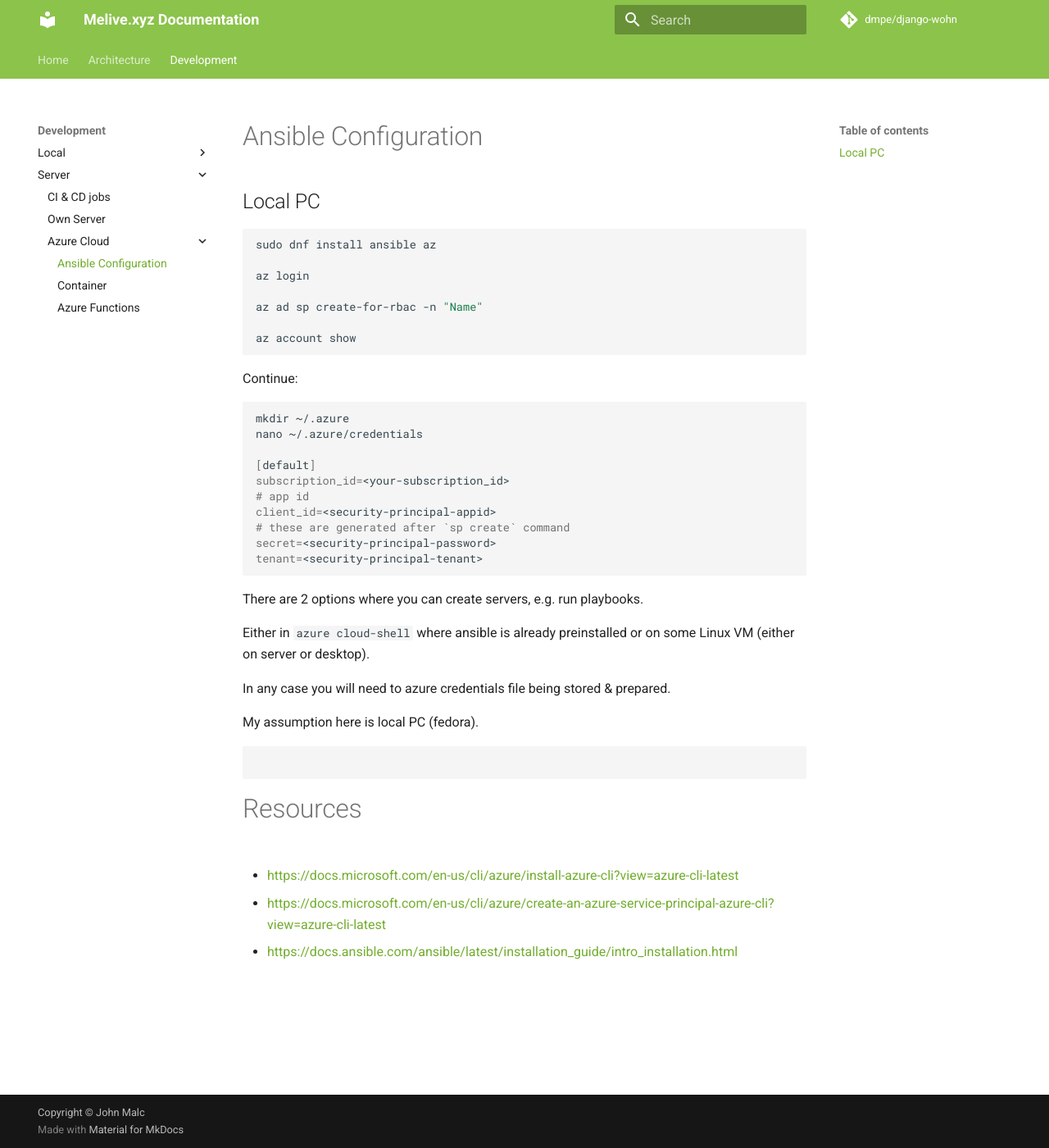
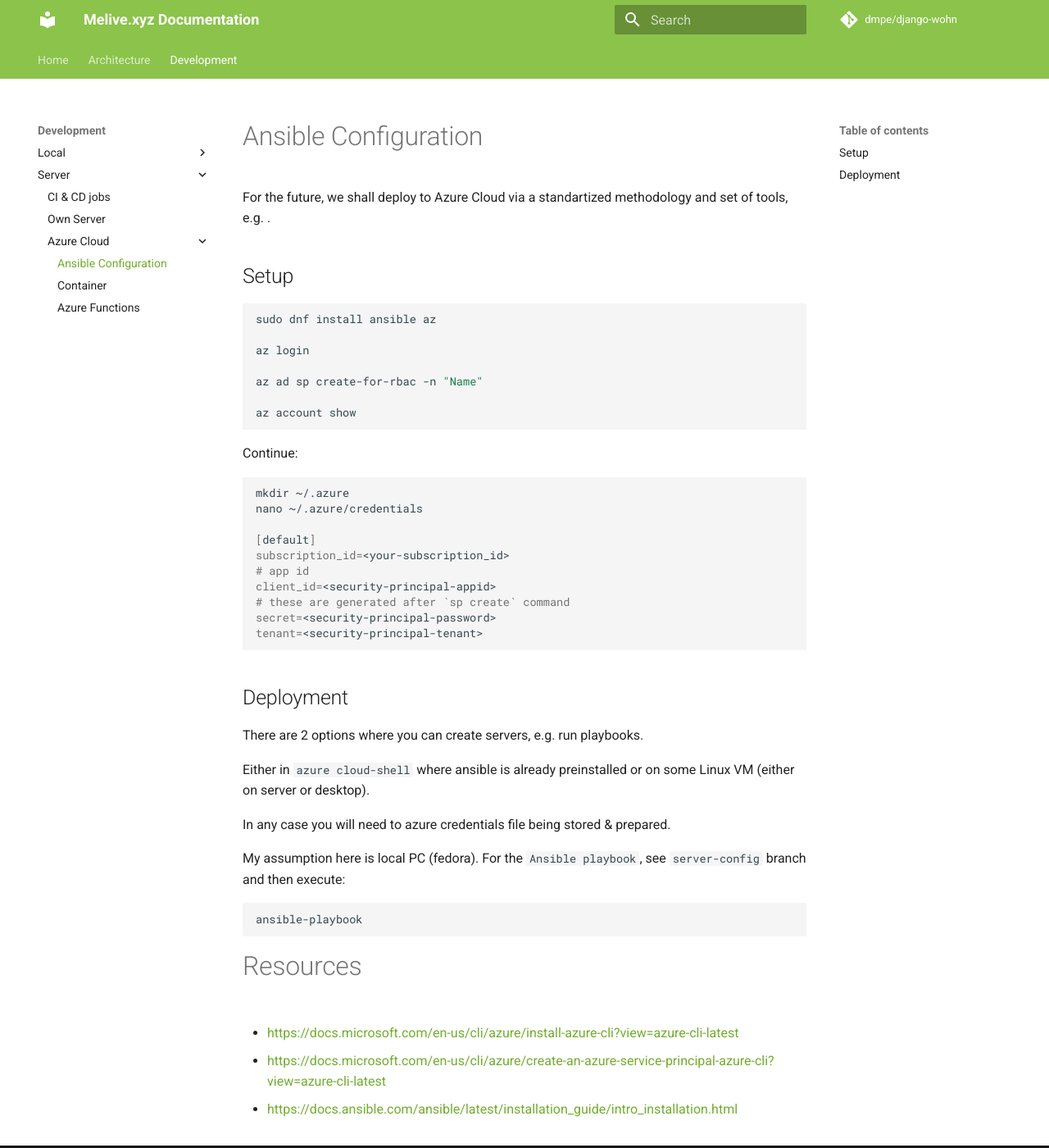
Before and after one commit to dmpe/django-wohn, an MkDocs documentation site: the page built from docs/development/server/Azure Cloud/ansible_provisioning.md, in a window 1280 px wide and 1400 px high. Shown: the whole window at 82% size. Built offline with MkDocs 1.6.1 and Material for MkDocs 9.7.7, drawn with Linux system fonts in a browser that asks for light colours; comment, search, counter and statistics services are not loaded.

Commit message:
smaller change for ansible

````diff
--- a/docs/development/local/local_pc.md
+++ b/docs/development/local/local_pc.md
@@ -1,4 +1,4 @@
-# Local PC
+# PC
 
 Even though using container based approach for developing and deploying
 the website, it may be necessary sometimes to test things locally, on your own PC with docker being installed.
--- a/docs/development/server/Azure Cloud/ansible_provisioning.md
+++ b/docs/development/server/Azure Cloud/ansible_provisioning.md
@@ -1,6 +1,8 @@
 # Ansible Configuration
 
-## Local PC
+For the future, we shall deploy to Azure Cloud via a standartized methodology and set of tools, e.g. <www.ansible.com>.
+
+## Setup
 
 ```shell
 sudo dnf install ansible az
@@ -28,6 +30,8 @@
 tenant=<security-principal-tenant>
 ```
 
+## Deployment
+
 There are 2 options where you can create servers, e.g. run playbooks.
 
 Either in `azure cloud-shell` where ansible is already preinstalled or on some Linux VM (either on server or desktop).
@@ -35,9 +39,10 @@
 In any case you will need to azure credentials file being stored & prepared.
 
 My assumption here is local PC (fedora).
+For the `Ansible playbook`, see `server-config` branch and then execute:
 
 ```shell
-
+ansible-playbook
 
 ```
 
````
